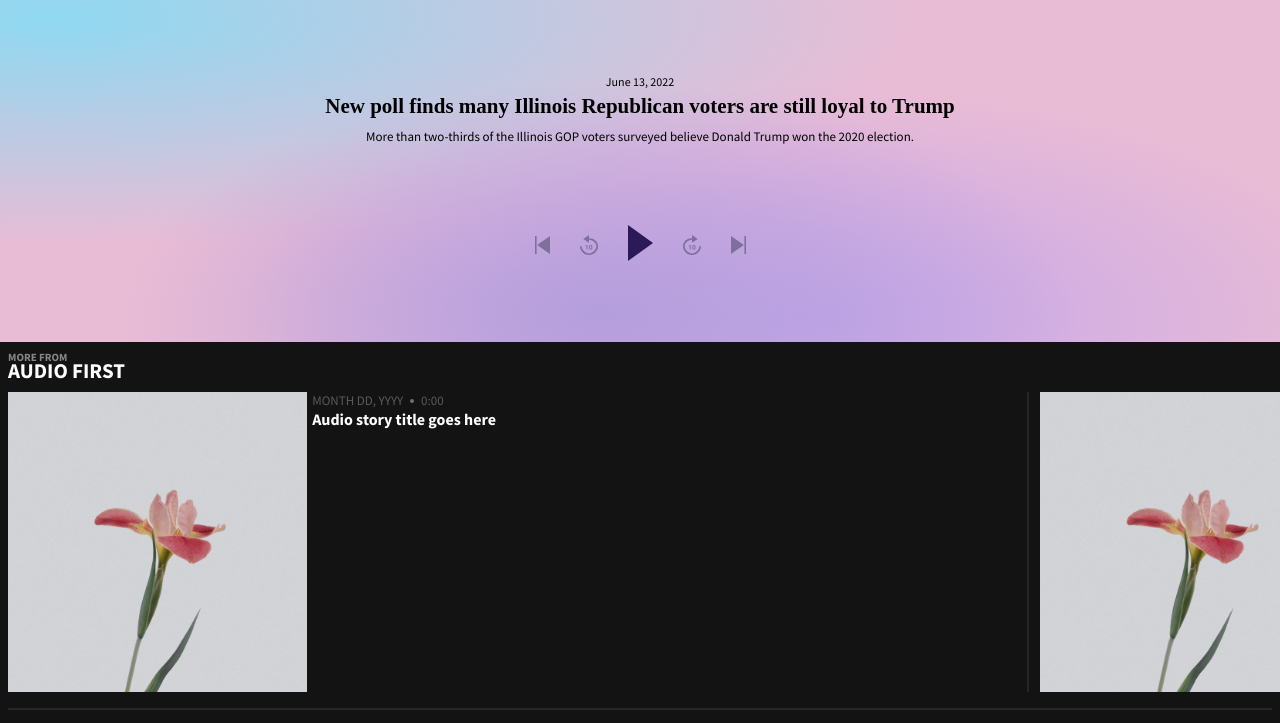
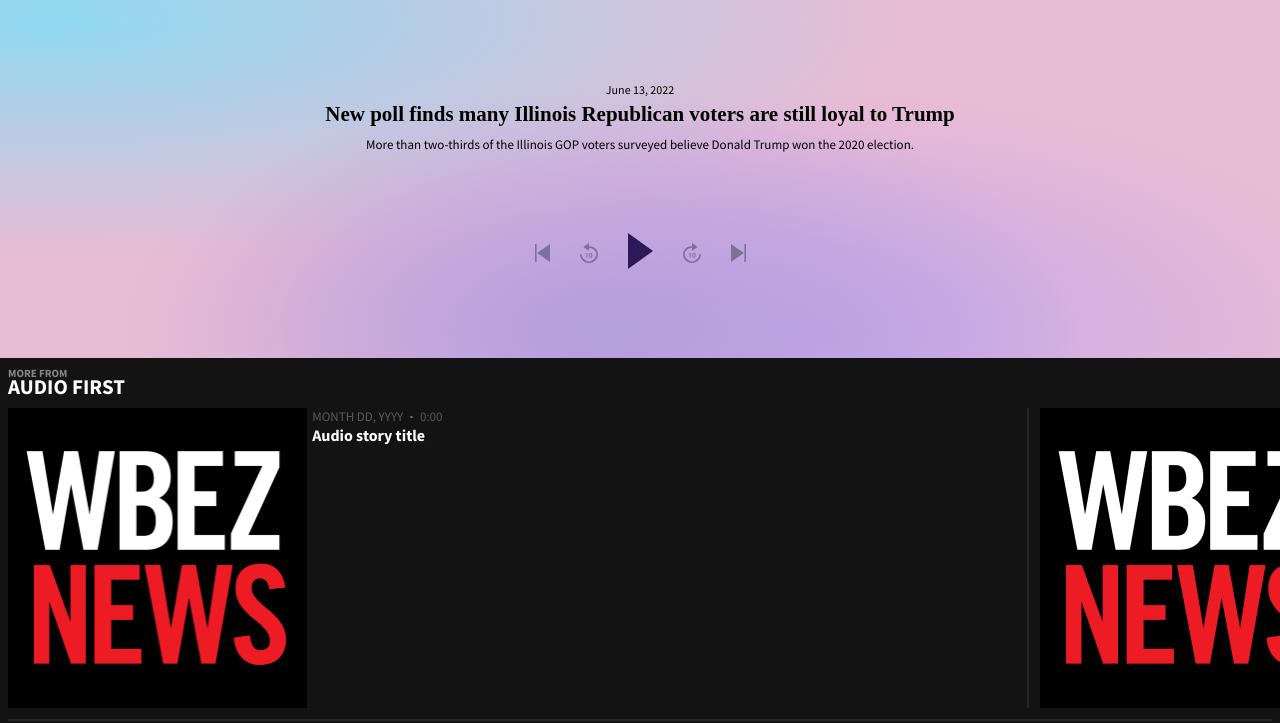
Before and after one commit to jhontiveros/wbez, a plain HTML site: page audio-first/index.html in a window 1280 px wide. Shown: the part 64-787 px from the top of the page. Drawn offline with Linux system fonts and the light colour scheme; a script that the page names is missing; a web font is replaced by a local one.

Commit message:
Fine tuning

```diff
--- a/audio-first/index.html
+++ b/audio-first/index.html
@@ -54,38 +54,38 @@
             </div>
             <div class="carousel-cards">
                 <div class="show">
-                    <img src="media/flower.jpg" alt="#">
+                    <img src="media/wbez_news.png" alt="#">
                     <div class="show-content">
                         <div class="show-details">
                             <p>MONTH DD, YYYY</p>
                             <img src="media/dot.svg" alt="">
                             <p>0:00</p>
                         </div>
-                        <h3>Audio story title goes here</h3>
+                        <h3>Audio story title</h3>
                     </div>
                 </div>
                 <div class="line-break"></div>
                 <div class="show">
-                    <img src="media/flower.jpg" alt="#">
+                    <img src="media/wbez_news.png" alt="#">
                     <div class="show-content">
                         <div class="show-details">
                             <p>MONTH DD, YYYY</p>
                             <img src="media/dot.svg" alt="">
                             <p>0:00</p>
                         </div>
-                        <h3>Audio story title goes here</h3>
+                        <h3>Audio story title</h3>
                     </div>
                 </div>
                 <div class="line-break"></div>
                 <div class="show">
-                    <img src="media/flower.jpg" alt="#">
+                    <img src="media/wbez_news.png" alt="#">
                     <div class="show-content">
                         <div class="show-details">
                             <p>MONTH DD, YYYY</p>
                             <img src="media/dot.svg" alt="">
                             <p>0:00</p>
                         </div>
-                        <h3>Audio story title goes here</h3>
+                        <h3>Audio story title</h3>
                     </div>
                 </div>
             </div>
--- a/audio-first/style.css
+++ b/audio-first/style.css
@@ -83,7 +83,7 @@ main {
 
 .player-container {
     width: 100vw;
-    height: 22em;
+    height: 23em;
 
     display: flex;
     flex-direction: column;
@@ -237,7 +237,7 @@ main {
 
 hr {
     border: 1px solid #272727;
-    margin: 1em .5em .5em .5em;
+    margin: .7em .5em .5em .5em;
 }
 
 .article {
@@ -312,7 +312,7 @@ hr {
 	cursor: pointer;
 	outline: inherit;
 
-    font-size: 21px;
+    font-size: 19px;
     font-family: var(--font-paragraph);
     font-weight: 800;
     color: var(--color-title)
```
Also changed, not shown: audio-first/media/wbez_news.png (added).
